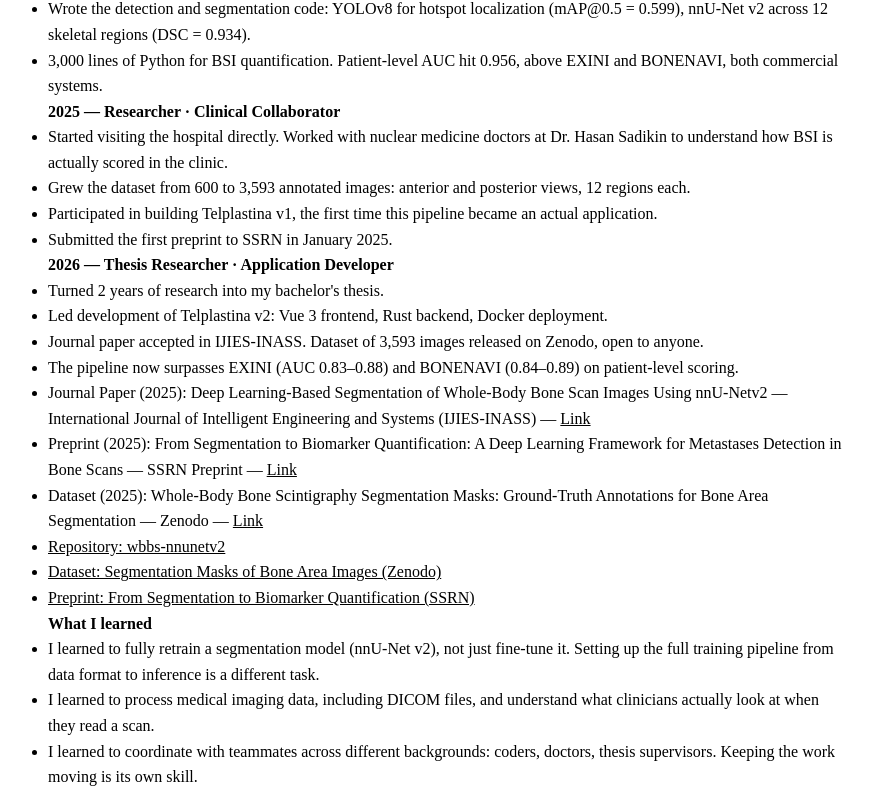
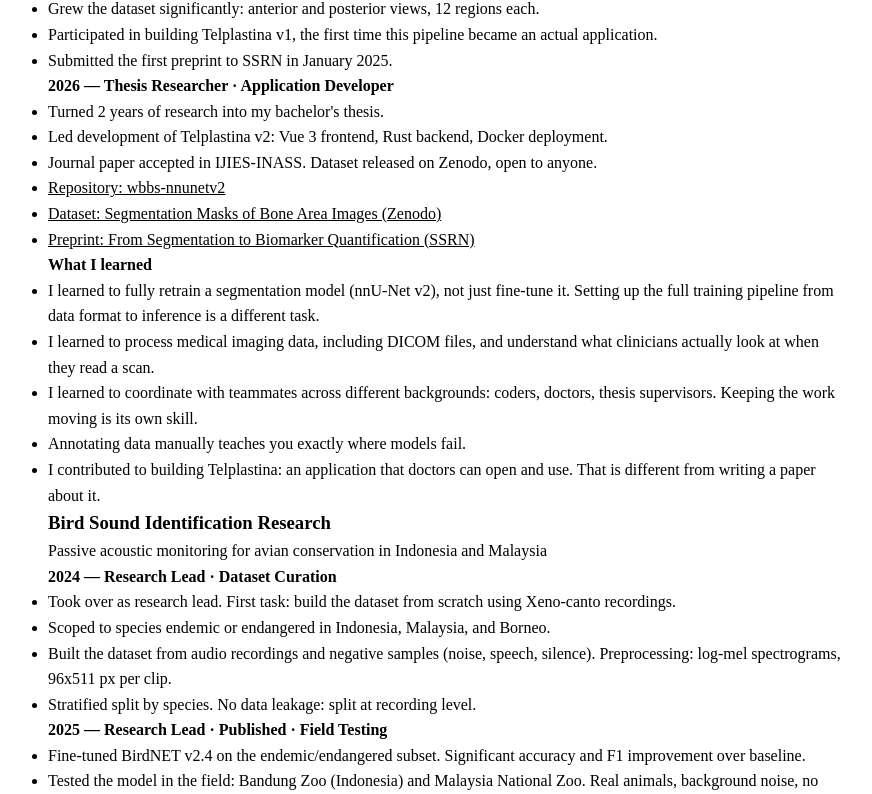
Before and after one commit to Liamours/portofolio-app, a Nuxt app: page / in a window 1280 px wide. Shown: the part 1680-2474 px from the top of the page, without its empty margins (192-1064 px from the left). Built offline with nearby package versions, Linux system fonts and the light colour scheme.

Commit message:
Remove duplicate mentions, trim narrative to single source per fact
Co-Authored-By: mrDA <mrDA@users.noreply.github.com>

```diff
--- a/app/components/sections/HeroSection.vue
+++ b/app/components/sections/HeroSection.vue
@@ -4,7 +4,6 @@
       <div v-if="hero">
         <h1>{{ hero.name }}</h1>
         <p>{{ hero.title }}</p>
-        <p>{{ hero.tagline }}</p>
         <ul>
           <li v-for="link in hero.links" :key="link.label">
             <a :href="link.url" target="_blank" rel="noopener noreferrer">{{ link.label }}</a>
--- a/public/data/about.json
+++ b/public/data/about.json
@@ -2,5 +2,6 @@
   "bio": "Third-year Informatics student at Telkom University. I annotated 3,593 bone scan images, wrote 4,500+ lines of audio processing code, and shipped a fatigue detection system now running on mining fleet dashcams. Two published papers. Two funded research projects. One bachelor's thesis in progress.",
   "gpa": "4.0/4.0",
   "institution": "Telkom University, School of Computing",
-  "graduation": "Expected June 2027"
+  "graduation": "Expected June 2027",
+  "hardware": "RTX 4050 6 GB VRAM"
 }
--- a/public/data/experience.json
+++ b/public/data/experience.json
@@ -15,8 +15,7 @@
     "period": "Jun 2025 – Present",
     "type": "organization",
     "highlights": [
-      "Weekly sessions for 29 students. Screened 70+ applicants to fill the cohort.",
-      "Supervising 15 active project groups"
+      "Ran weekly study group sessions; led recruitment and final project evaluations"
     ]
   },
   {
@@ -83,7 +82,7 @@
     "period": "2025",
     "type": "competition",
     "highlights": [
-      "Best Paper award for diabetic mellitus detection from retina fundus images using a classification model",
+      "Best Paper award for diabetic mellitus detection from retina fundus images",
       "Team of 3, led by M. Rifqi Dzaky Azhad"
     ]
   },
--- a/public/data/hero.json
+++ b/public/data/hero.json
@@ -1,7 +1,6 @@
 {
   "name": "M. Rifqi Dzaky Azhad",
   "title": "Deep Learning Researcher · Telkom University",
-  "tagline": "Developed end-to-end ML systems, including a CAD system for bone scan analysis in collaboration with the Radiology Department of Universitas Padjadjaran; a bird species identification app from passive audio recordings for endangered and endemic species in Indonesia and Malaysia in collaboration with Universiti Malaysia Sarawak's Faculty of Computer Science and Information Technology; and a driver fatigue detection system in collaboration with TransTrack and Bandung Techno Park.",
   "links": [
     { "label": "GitHub", "url": "https://github.com/Liamours" },
     { "label": "LinkedIn", "url": "https://www.linkedin.com/in/rifqiazhad0210/" },
--- a/public/data/journey-ailab.json
+++ b/public/data/journey-ailab.json
@@ -3,10 +3,10 @@
   "subtitle": "Telkom University AI Laboratory",
   "logo": "/images/logo-ai_lab.png",
   "reflection": [
-    "Teaching 29 students weekly required understanding each concept well enough to handle any question on the spot.",
-    "Recruiting 70+ applicants taught me what matters in a research context: track record, not just potential.",
+    "Teaching weekly required understanding each concept well enough to handle any question on the spot.",
+    "Recruiting taught me what matters in a research context: track record, not just potential.",
     "A coordinator's responsibilities are different from a member's. Members execute. Coordinators ensure others can execute consistently.",
-    "Supervising 15 project groups showed me how many ways a project can be technically functional and scientifically weak at the same time.",
+    "Supervising project groups showed me how many ways a project can be technically functional and scientifically weak at the same time.",
     "Evaluating research quality means asking whether the question was worth answering, not just whether the code ran."
   ],
   "milestones": [
--- a/public/data/journey-birdsound.json
+++ b/public/data/journey-birdsound.json
@@ -5,7 +5,7 @@
     "I learned to fine-tune an established model (BirdNET) rather than training from scratch. The question is not always 'can I build this.' Sometimes it is 'should I.'",
     "Spectrograms taught me that audio and vision pipelines are structurally similar. Sound is just images of time.",
     "Running a research team means knowing when to step in and when to wait. I got that wrong more than once before I got it right.",
-    "I presented at ICITACEE 2025 in front of ornithologists and signal processing researchers. Knowing the room matters as much as knowing the paper."
+    "I presented in front of ornithologists and signal processing researchers. Knowing the room matters as much as knowing the paper."
   ],
   "milestones": [
     {
@@ -16,9 +16,9 @@
       ],
       "highlights": [
         "Took over as research lead. First task: build the dataset from scratch using Xeno-canto recordings.",
-        "Scoped to 219 species, specifically those endemic or endangered in Indonesia, Malaysia, and Borneo. 17 Borneo endemics. 18 IUCN-threatened.",
-        "Pulled 12,511 recordings + 8,840 negative samples (noise, speech, silence). Wrote the preprocessing code: 48 kHz resampling, log-mel spectrograms at 96 bins, 96x511 px per clip.",
-        "72/18/10 stratified split by species. No data leakage: split at recording level."
+        "Scoped to species endemic or endangered in Indonesia, Malaysia, and Borneo.",
+        "Built the dataset from audio recordings and negative samples (noise, speech, silence). Preprocessing: log-mel spectrograms, 96x511 px per clip.",
+        "Stratified split by species. No data leakage: split at recording level."
       ]
     },
     {
@@ -28,22 +28,13 @@
         "/images/Birdsound 2025.jpg"
       ],
       "highlights": [
-        "Fine-tuned BirdNET v2.4. Baseline accuracy on the endemic/endangered subset: 52%. After fine-tuning: 66%. F1 went from 0.29 to 0.42 (+44%).",
+        "Fine-tuned BirdNET v2.4 on the endemic/endangered subset. Significant accuracy and F1 improvement over baseline.",
         "Tested the model in the field: Bandung Zoo (Indonesia) and Malaysia National Zoo. Real animals, background noise, no controlled conditions.",
         "Presented at ICITACEE 2025 in Semarang. Paper accepted and published in IEEE Xplore."
       ],
       "links": [
         { "label": "Paper: Bird Sound Identification in Indonesia and Malaysia (IEEE)", "icon": "ph:file-text", "url": "https://ieeexplore.ieee.org/document/11233192" },
         { "label": "Repository: Research_Birdsound-Classification_Whisper-Implementation", "icon": "ph:github-logo", "url": "https://github.com/Liamours/Research_Birdsound-Classification_Whisper-Implementation" }
-      ],
-      "publications": [
-        {
-          "title": "Deep Learning for Bird Identification Using Sound: Enhancing Avian Monitoring and Conservation in Indonesia and Malaysia",
-          "type": "Conference Paper",
-          "venue": "ICITACEE 2025",
-          "year": 2025,
-          "link": "https://ieeexplore.ieee.org/document/11233192"
-        }
       ]
     },
     {
--- a/public/data/journey-transtrack.json
+++ b/public/data/journey-transtrack.json
@@ -5,7 +5,7 @@
     "MultiscaleTCN had to outperform a model the company was already running in production. That is a different kind of pressure than a benchmark.",
     "Real industrial data from mining fleets is messier and more unbalanced than anything I had cleaned before. The real world does not come labeled.",
     "I learned the difference between a demo and a service. A demo runs once. A service runs at 3am when a driver is falling asleep on a highway.",
-    "39 tests, all running against the live MDVR server. I learned to write tests for real hardware, not mock objects.",
+    "I learned to write tests for real hardware, not mock objects.",
     "The night-hour heuristic and the driver history rule came from real incidents. Edge cases in safety systems are not edge cases. They are the whole point."
   ],
   "milestones": [
@@ -17,9 +17,9 @@
         "Built the dataset downloader first: pulled alarm events and video clips directly from the TransTrack platform.",
         "Designed MultiscaleTCN from scratch: 3 parallel TCN branches at different dilation scales (fine [1,2,4,8], medium [2,4,8,16], coarse [4,8,16,32]) running on 200-frame sequences of facial landmarks.",
         "Input: EAR left/right, MAR, head pitch/yaw/roll, nose position. 11 values per frame, extracted by MediaPipe at 10 FPS.",
-        "Three classes: eyes closed, normal, yawning. Test accuracy 0.85, macro F1 0.78. Baseline was 0.67. That is an 11% gain on a model the company already had in production.",
+        "Three classes: eyes closed, normal, yawning. Baseline was 0.67. That is an 11% gain on a model the company already had in production.",
         "FastAPI service: HTTP 202 immediately, full pipeline async. Night-hour heuristic fires 00:00-05:59 when confidence drops below 0.75. Driver history rule escalates on 2+ fatigue events in 60 minutes.",
-        "3-service Docker stack. 39 tests passing against the live MDVR server."
+        "3-service Docker stack. All tests passing against the live MDVR server."
       ],
       "links": [
         { "label": "Repository: transtrack-cloud-review (API Deployment)", "icon": "ph:github-logo", "url": "https://github.com/TelU-TransTrack-Fatigue-Detection/transtrack-cloud-review" },
--- a/public/data/journey-wbbs.json
+++ b/public/data/journey-wbbs.json
@@ -5,8 +5,7 @@
     "I learned to fully retrain a segmentation model (nnU-Net v2), not just fine-tune it. Setting up the full training pipeline from data format to inference is a different task.",
     "I learned to process medical imaging data, including DICOM files, and understand what clinicians actually look at when they read a scan.",
     "I learned to coordinate with teammates across different backgrounds: coders, doctors, thesis supervisors. Keeping the work moving is its own skill.",
-    "I learned to annotate data properly. 600+ images by hand teaches you exactly where models fail.",
-    "I visited Dr. Hasan Sadikin General Hospital and saw how computer-assisted diagnosis actually gets used, or doesn't, in a real clinic.",
+    "Annotating data manually teaches you exactly where models fail.",
     "I contributed to building Telplastina: an application that doctors can open and use. That is different from writing a paper about it."
   ],
   "milestones": [
@@ -20,16 +19,16 @@
       "highlights": [
         "Got assigned as lead coder on a Ministry of Higher Education-funded project. No prior WBBS experience.",
         "Annotated 600+ bone scan images in IbisPaintX, every skeletal region manually, supervised by nuclear medicine physicians at Dr. Hasan Sadikin General Hospital, Universitas Padjadjaran.",
-        "Wrote the detection and segmentation code: YOLOv8 for hotspot localization (mAP@0.5 = 0.599), nnU-Net v2 across 12 skeletal regions (DSC = 0.934).",
-        "3,000 lines of Python for BSI quantification. Patient-level AUC hit 0.956, above EXINI and BONENAVI, both commercial systems."
+        "Wrote the detection and segmentation code: YOLOv8 for hotspot localization, nnU-Net v2 across 12 skeletal regions.",
+        "Built the BSI quantification pipeline. Results surpassed both commercial systems in clinical use."
       ]
     },
     {
       "year": "2025",
       "role": "Researcher · Clinical Collaborator",
       "highlights": [
-        "Started visiting the hospital directly. Worked with nuclear medicine doctors at Dr. Hasan Sadikin to understand how BSI is actually scored in the clinic.",
-        "Grew the dataset from 600 to 3,593 annotated images: anterior and posterior views, 12 regions each.",
+        "Started visiting the hospital directly. Worked with nuclear medicine doctors to understand how BSI is actually scored in the clinic.",
+        "Grew the dataset significantly: anterior and posterior views, 12 regions each.",
         "Participated in building Telplastina v1, the first time this pipeline became an actual application.",
         "Submitted the first preprint to SSRN in January 2025."
       ]
@@ -40,8 +39,7 @@
       "highlights": [
         "Turned 2 years of research into my bachelor's thesis.",
         "Led development of Telplastina v2: Vue 3 frontend, Rust backend, Docker deployment.",
-        "Journal paper accepted in IJIES-INASS. Dataset of 3,593 images released on Zenodo, open to anyone.",
-        "The pipeline now surpasses EXINI (AUC 0.83–0.88) and BONENAVI (0.84–0.89) on patient-level scoring."
+        "Journal paper accepted in IJIES-INASS. Dataset released on Zenodo, open to anyone."
       ],
       "images": [
         "/images/1-From Segmentation to Biomarker Quantification A Deep Learning Framework for Metastases Detection in Bone Scans.jpg"
@@ -50,29 +48,6 @@
         { "label": "Repository: wbbs-nnunetv2", "icon": "ph:github-logo", "url": "https://github.com/Liamours/wbbs-nnunetv2" },
         { "label": "Dataset: Segmentation Masks of Bone Area Images (Zenodo)", "icon": "ph:database", "url": "https://zenodo.org/records/20342310" },
         { "label": "Preprint: From Segmentation to Biomarker Quantification (SSRN)", "icon": "ph:file-text", "url": "https://ssrn.com/abstract=5187453" }
-      ],
-      "publications": [
-        {
-          "title": "Deep Learning-Based Segmentation of Whole-Body Bone Scan Images Using nnU-Netv2",
-          "type": "Journal Paper",
-          "venue": "International Journal of Intelligent Engineering and Systems (IJIES-INASS)",
-          "year": 2025,
-          "link": "https://github.com/Liamours/wbbs-nnunetv2"
-        },
-        {
-          "title": "From Segmentation to Biomarker Quantification: A Deep Learning Framework for Metastases Detection in Bone Scans",
-          "type": "Preprint",
-          "venue": "SSRN Preprint",
-          "year": 2025,
-          "link": "https://ssrn.com/abstract=5187453"
-        },
-        {
-          "title": "Whole-Body Bone Scintigraphy Segmentation Masks: Ground-Truth Annotations for Bone Area Segmentation",
-          "type": "Dataset",
-          "venue": "Zenodo",
-          "year": 2025,
-          "link": "https://zenodo.org/records/20342310"
-        }
       ]
     }
   ]
--- a/public/data/projects.json
+++ b/public/data/projects.json
@@ -56,7 +56,6 @@
     "institution": "Telkom University",
     "summary": "Classification model for diabetic mellitus detection using retina fundus imaging. Best Paper at ADIKARA, School of Computing, Telkom University.",
     "highlights": [
-      "Best Paper award at ADIKARA, School of Computing, Telkom University",
       "Diabetic mellitus classification from retina fundus images",
       "Team of 3, led by M. Rifqi Dzaky Azhad"
     ],
@@ -77,10 +76,10 @@
     ],
     "highlights": [
       "YOLOv8 (anchor-free, CSPDarknet backbone) hotspot detection at mAP@0.5 = 0.599",
-      "nnU-Net v2 skeletal segmentation across 12 anatomical regions: mean DSC = 0.934, IoU = 0.879",
-      "XGBoost AUC = 0.956, LightGBM AUC = 0.947 at patient level; automated BSI correlated with clinical burden at r = 0.82 (p < 0.001)",
+      "nnU-Net v2 skeletal segmentation across 12 anatomical regions: IoU 0.879",
+      "XGBoost and LightGBM (AUC 0.947) at patient level; automated BSI correlated with clinical burden at r = 0.82 (p < 0.001)",
       "Surpasses commercially deployed EXINI (0.83–0.88) and BONENAVI (0.84–0.89)",
-      "Lead Coder: 3,000-line codebase; annotated 600+ WBBS images for segmentation and detection ground truth"
+      "Lead Coder: 3,000-line codebase"
     ],
     "stack": ["Python", "YOLOv8", "nnU-Net v2", "PyRadiomics", "XGBoost", "LightGBM", "PyTorch"],
     "links": {
@@ -102,10 +101,9 @@
     ],
     "highlights": [
       "MixIT source separation + fine-tuned BirdNET v2.4; applied to 1,202 training and 115 test recordings",
-      "Endemic/endangered subset (n=115): accuracy = 0.6609, macro F1 = 0.4193 (+26.7% accuracy, +44.1% F1 over baseline; McNemar p < 0.05)",
-      "Full test set (n=1,335, 219 species): accuracy = 0.72, macro F1 = 0.554, weighted F1 = 0.724",
-      "Dataset: 12,511 recordings from Xeno-canto and PBHAR + 8,840 negative samples; 72/18/10 stratified split",
-      "Research Team Lead: 4,500+ lines of Python; presented at ICITACEE 2025"
+      "Endemic/endangered subset (n=115): accuracy 0.6609, macro F1 0.4193 (McNemar p < 0.05)",
+      "Full test set (n=1,335): accuracy 0.72, macro F1 0.554, weighted F1 0.724",
+      "Dataset from Xeno-canto and PBHAR with 8,840 negative samples; 72/18/10 stratified split"
     ],
     "stack": ["Python", "BirdNET v2.4", "MixIT", "PyTorch", "librosa", "torchaudio", "Conda"],
     "links": {
@@ -161,9 +159,10 @@
     ],
     "highlights": [
       "MediaPipe Holistic: 468 facial landmark coordinates extracted and temporally interpolated per frame",
-      "Multi-modal fusion model (spatial landmarks + cropped face features): test accuracy = 0.85, macro F1 = 0.78, +11% F1 over prior single-modality baseline at 10 FPS",
+      "Multi-modal fusion model (spatial landmarks + cropped face features): test accuracy 0.85 at 10 FPS",
       "Async cloud-review API (FastAPI, Python 3.11): HTTP 202 immediate response; background pipeline downloads, runs inference, and posts verdict to TransTrack callback with 30-minute auto-purge",
-      "39-test suite covering unit, pipeline, and live integration tests against the production MDVR server",
+      "Live polling runner fetches alarm events and writes verdicts to structured Excel reports via openpyxl",
+      "Full test suite covering unit, pipeline, and live integration tests against the production MDVR server",
       "Deployed in Docker-containerised environment on RTX 4050 6 GB VRAM"
     ],
     "stack": ["Python", "MediaPipe", "PyTorch", "FastAPI", "OpenCV", "httpx", "pytest", "Docker"],
@@ -189,7 +188,7 @@
   {
     "id": "deepfake-detection",
     "title": "Multimodal Deepfake Detection with Modality-Aware Mixture of Experts",
-    "type": "research",
+    "type": "software",
     "period": "2025 – present",
     "institution": "Telkom University · AI Lab Focused Group",
     "summary": "One model, two manipulation types. No label for which attack type at test time. Intra-dataset F1 0.94. Cross-dataset (unseen domains) F1 0.60 after DANN regularization.",
@@ -202,30 +201,12 @@
       "VideoMAE (frozen, 768-dim) + Whisper (frozen, 1024-dim) encoders feed a cross-modal attention module; residuals compute audio_anomaly and visual_anomaly scores without manual labels",
       "ModalityReliabilityGate MLP maps anomaly scores to alpha ∈ [0,1]; alpha≈0.1 routes to AudioSyncExpert, alpha≈0.85 to VisualArtifactExpert",
       "DANN gradient-reversal on gate head prevents dataset-identity shortcuts, forcing cross-domain generalisation",
-      "Intra-dataset F1 = 0.94; cross-dataset generalisation (held-out unseen domains) F1 = 0.60 post-DANN",
       "223,445 segments across 5 datasets: PolyglotFake, FakeAVCeleb, HiDF, CelebDFv2, FF++",
       "Targeting submission to ICODSA 2026"
     ],
     "stack": ["PyTorch", "VideoMAE", "Whisper", "MediaPipe", "DANN", "Conda"],
     "links": {
       "github": "https://github.com/Liamours/research-deepfake_classification"
-    }
-  },
-  {
-    "id": "transtrack-api",
-    "title": "TransTrack Cloud Review Engine",
-    "type": "software",
-    "period": null,
-    "summary": "Async cloud-side review API for a commercial Driver Monitoring System, receiving fatigue alarm events from vehicle dashcams and returning AI verdicts via callback.",
-    "highlights": [
-      "Endpoint returns HTTP 202 immediately; full pipeline (video download, frame inspection, DL inference, callback POST) runs asynchronously with 30-minute local record auto-purge",
-      "Live polling runner authenticates against TransTrack platform, fetches alarm events, and writes verdicts to structured Excel reports via openpyxl",
-      "39-test suite: unit tests, pipeline integration tests, and real-environment tests against the live MDVR server"
-    ],
-    "stack": ["Python 3.11", "FastAPI", "OpenCV", "httpx", "pytest", "openpyxl"],
-    "links": {
-      "github": "https://github.com/TelU-TransTrack-Fatigue-Detection/transtrack-cloud-review",
-      "demo": "https://github.com/TelU-TransTrack-Fatigue-Detection/transtrack-demonstration"
     }
   },
   {
```
